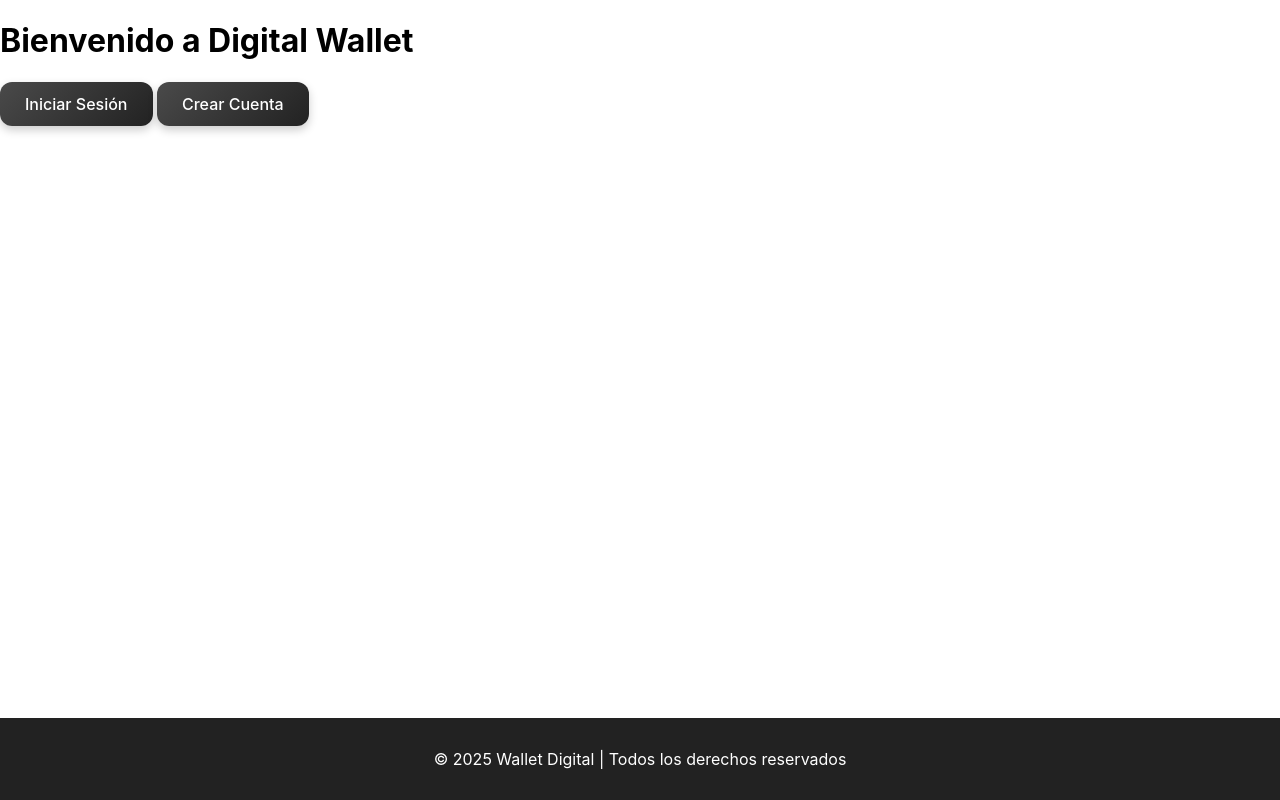
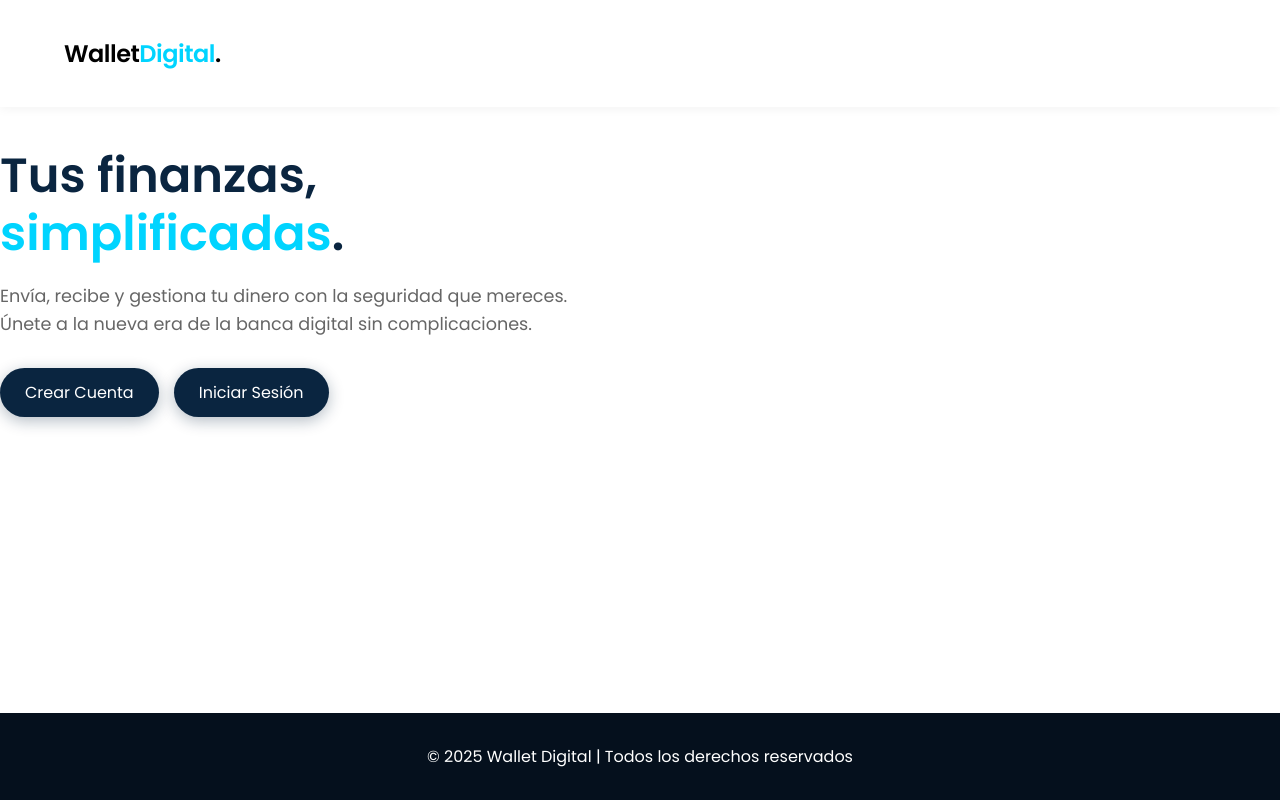
Before and after one commit to 24040011-cristian/WalletDigital, a PHP site: page / in a window 1280 px wide. Run offline with PHP 8.4, Linux system fonts and the light colour scheme; some libraries are stand-ins or nearby versions.

Commit message:
Add comments and fix styles

```diff
--- a/index.php
+++ b/index.php
@@ -13,23 +13,27 @@ if (isset($_SESSION['id'])) {
 <html lang="es">
 <head>
     <?php headContent("Bienvenido"); ?>
+
 </head>
 
 <body>
-    <header>
-        <h1>Bienvenido a Digital Wallet</h1>
+    <header class="index-header">
+        <h1>Wallet<span class="cian_color">Digital</span>.</h1>
     </header>
 
-    <main>
-    <section>
-    <div>
-      <div>
-        <a class="btn_general" href="php/login.php">Iniciar Sesión</a>
-        <a class="btn_general" href="php/signup.php">Crear Cuenta</a>
-      </div>
-    </div>
-  </section>
-  </main>
+    <main class="index-main">
+        <section class="intro-container">
+            <div class="intro-text">
+                <h2>Tus finanzas, <br><span>simplificadas</span>.</h2>
+                <p>Envía, recibe y gestiona tu dinero con la seguridad que mereces. Únete a la nueva era de la banca digital sin complicaciones.</p>
+
+                <div class="indexdiv-buttons">
+                    <a class="btn_general" href="php/signup.php">Crear Cuenta</a>
+                    <a class="btn_general" href="php/login.php">Iniciar Sesión</a>
+                </div>
+            </div>
+        </section>
+    </main>
 
     <?php footer(); ?>
 </body>
--- a/php/alerts.php
+++ b/php/alerts.php
@@ -1,8 +1,10 @@
 <?php
+// Si la sesión no está iniciada, iniciarla
 if (session_status() === PHP_SESSION_NONE) {
     session_start();
 }
 
+// Si hay una alerta en la sesión, mostrarla usando SweetAlert2
 if (!empty($_SESSION['alert']) && is_array($_SESSION['alert'])) {
     $type = $_SESSION['alert']['type'] ?? 'info';
     $msg  = $_SESSION['alert']['msg']  ?? '';
@@ -11,8 +13,10 @@ if (!empty($_SESSION['alert']) && is_array($_SESSION['alert'])) {
     $jsType = json_encode($type);
     $jsMsg  = json_encode($msg);
 
+    // Generar el script para SweetAlert2
     echo <<<HTML
 <script>
+// Si SweetAlert2 está disponible, mostrar la alerta
 if (typeof Swal !== 'undefined') {
     Swal.fire({
         icon: $jsType,
@@ -28,7 +32,7 @@ if (typeof Swal !== 'undefined') {
 }
 </script>
 HTML;
-
+    // Limpiar la alerta de la sesión después de mostrarla
     unset($_SESSION['alert']);
 }
 ?>
--- a/php/components.php
+++ b/php/components.php
@@ -1,5 +1,5 @@
 <?php
-    // Cabecera HTML
+    // Header
     function headContent($title) {
         echo '<meta charset="UTF-8">
         <meta name="viewport" content="width=device-width, initial-scale=1.0">
@@ -8,7 +8,9 @@
 
         <link rel="stylesheet" href="/walletDigital/src/css/style.css">
         <link rel="stylesheet" href="/walletDigital/src/css/form.css">
-        <link rel="stylesheet" href="/walletDigital/src/css/navbar.css">';
+        <link rel="stylesheet" href="/walletDigital/src/css/navbar.css">
+
+        <link href="https://fonts.googleapis.com/css2?family=Poppins:wght@300;400;600&display=swap" rel="stylesheet">';
     }
 
     // Footer
@@ -25,6 +27,7 @@
     // Verificar si el usuario ha iniciado sesión
     function userLogged() {
         require __DIR__ . '/conection.php';
+        // Iniciar sesión si no está iniciada
         if (session_status() === PHP_SESSION_NONE) {
             session_start();
         }
@@ -80,8 +83,8 @@
         </div>';
     }
 
-    function getProfileData()
-    {
+    // Obtener datos del perfil
+    function getProfileData() {
         require __DIR__ . '/conection.php';
         if (session_status() === PHP_SESSION_NONE) {
             session_start();
--- a/php/process.php
+++ b/php/process.php
@@ -2,6 +2,7 @@
 session_start();
 require_once "conection.php";
 
+// Procesa las acciones enviadas por formularios
 if ($_SERVER['REQUEST_METHOD'] === 'POST') {
     $accion = $_POST['accion'] ?? '';
 
@@ -143,6 +144,7 @@ if ($_SERVER['REQUEST_METHOD'] === 'POST') {
 
         if (empty($name) || empty($username) || empty($email)) {
             $_SESSION['alert'] = ['type' => 'error', 'msg' => 'Por favor, complete todos los campos.'];
+            header("Location: /walletDigital/php/profileEdit.php");
             exit;
         }
 
--- a/php/profileEdit.php
+++ b/php/profileEdit.php
@@ -58,7 +58,7 @@
                     </div>
 
                     <button class="btn_general" type="submit">Guardar</button>
-                    <button class="btn-rojo" onclick="window.history.go(-1)">Regresar</button>
+                    <button class="btn-rojo" onclick="history.back()">Regresar</button>
 
                 </form>
             </div>
--- a/src/css/cards.css
+++ b/src/css/cards.css
@@ -18,7 +18,6 @@
     background-size: cover;
     background-position: center;
     background-repeat: no-repeat;
-    box-shadow: 0 6px 20px rgba(0,0,0,0.25);
     position: relative;
     overflow: hidden;
 }
@@ -28,7 +27,6 @@
     transform: scale(1.03);
 }
 
-/* Colores de bancos */
 .bbva       { background: #0055a5; }
 .santander  { background: #ec0000; }
 .banorte    { background: #a00000; }
--- a/src/css/form.css
+++ b/src/css/form.css
@@ -1,8 +1,3 @@
-/* ================================
-   FORMULARIOS ELEGANTES GENERALES
-   ================================ */
-
-/* Contenedor principal del formulario */
 .form-wrapper {
     width: 100%;
     max-width: 480px;
@@ -10,7 +5,6 @@
     padding: 0 40px;
 }
 
-/* Tarjeta elegante */
 .form-card {
     background: #ffffff;
     padding: 35px 30px;
@@ -19,12 +13,11 @@
     border: 1px solid rgba(0,0,0,0.07);
     display: flex;
     flex-direction: column;
-    align-items: center;     /* Centra horizontalmente */
-    justify-content: center; /* Acomoda armoniosamente */
+    align-items: center;
+    justify-content: center;
     text-align: left;
 }
 
-/* Títulos del formulario */
 .form-card h2 {
     margin-top: 0;
     font-size: 28px;
@@ -38,7 +31,6 @@
     margin-bottom: 25px;
 }
 
-/* Estructura de inputs */
 .form-group {
     margin-bottom: 20px;
     text-align: left;
@@ -65,7 +57,6 @@
     box-sizing: border-box;
 }
 
-/* Enfoque elegante */
 .form-group input:focus,
 .form-group select:focus,
 .form-group textarea:focus {
@@ -75,7 +66,6 @@
     outline: none;
 }
 
-/* Texto inferior (login/signup) */
 .form-extra-text {
     margin-top: 20px;
     font-size: 14px;
@@ -92,8 +82,6 @@
     text-decoration: underline;
 }
 
-
-/* Oculta el input file */
 .hidden-input {
     display: none;
 }
@@ -102,7 +90,6 @@
     text-align: center;
 }
 
-/* Contenedor redondo */
 .profile-pic-wrapper {
     width: 140px;
     height: 140px;
@@ -114,14 +101,12 @@
     transition: all .2s ease;
 }
 
-/* Imagen */
 .profile-pic {
     width: 100%;
     height: 100%;
     object-fit: cover;
 }
 
-/* Efecto hover */
 .profile-pic-wrapper:hover {
     border-color: #4a6cf7;
     transform: scale(1.05);
@@ -137,7 +122,6 @@
     background-size: 18px;
 }
 
- /* Modals */
 .modal {
     position: fixed;
     top: 0;
--- a/src/css/navBar.css
+++ b/src/css/navBar.css
@@ -21,7 +21,7 @@
     height: 55px;
     object-fit: cover;
     border-radius: 50%;
-    border: 3px solid #4a72ff;
+    border: 2px solid #143855;
 }
 
 .user-name {
--- a/src/css/style.css
+++ b/src/css/style.css
@@ -1,8 +1,8 @@
 html, body {
-    height: 100%;       /* Ocupa toda la altura */
-    margin: 0;          /* Sin márgenes */
+    height: 100%;
+    margin: 0;
     padding: 0;
-    font-family: 'Inter', sans-serif;
+    font-family: 'Poppins', sans-serif;
 }
 
 body {
@@ -11,11 +11,11 @@ body {
 }
 
 main {
-    flex: 1;            /* Empuja el footer hacia abajo */
+    flex: 1;
 }
 
 footer {
-    background: #222;
+    background: #05101d;
     color: #fff;
     padding: 15px;
     text-align: center;
@@ -25,67 +25,135 @@ footer {
 .btn_general {
     display: inline-block;
     padding: 12px 25px;
-    background: linear-gradient(135deg, #4a4a4a, #222);
-    color: #fff;
     font-size: 16px;
     font-weight: 500;
     text-decoration: none;
     border: none;
-    border-radius: 12px;
     cursor: pointer;
-    transition: all 0.25s ease;
-    box-shadow: 0 4px 10px rgba(0,0,0,0.2);
+    border-radius: 50px;
+    transition: all 0.3s ease;
+    background-color: #0a2540;
+    color: #ffffff;
+    box-shadow: 0 4px 15px rgba(10, 37, 64, 0.3);
 }
 
-/* Hover */
 .btn_general:hover {
-    background: linear-gradient(135deg, #5c5c5c, #333);
-    transform: translateY(-3px);
-    box-shadow: 0 8px 20px rgba(0,0,0,0.3);
+    transform: translateY(-2px);
+    box-shadow: 0 6px 20px rgba(10, 37, 64, 0.4);
 }
 
-/* Active (clic) */
 .btn_general:active {
     transform: translateY(0px);
     box-shadow: 0 3px 8px rgba(0,0,0,0.2);
 }
 
-/* Para botones tipo <button> */
 button.btn_general {
-    appearance: none; /* elimina estilos por defecto */
+    appearance: none;
 }
 
-
-/* ===== Botón rojo elegante para volver ===== */
 .btn-rojo {
     display: inline-block;
     padding: 12px 25px;
-    background: linear-gradient(135deg, #d64b4b, #a02020);
-    color: #fff;
     font-size: 16px;
     font-weight: 500;
     text-decoration: none;
     border: none;
-    border-radius: 12px;
     cursor: pointer;
-    transition: all 0.25s ease;
-    box-shadow: 0 4px 10px rgba(0,0,0,0.2);
+    border-radius: 50px;
+    transition: all 0.3s ease;
+    background-color: #e35a5a;
+    color: #ffffff;
+    box-shadow: 0 4px 15px rgba(10, 37, 64, 0.3);
 }
 
-/* Hover */
 .btn-rojo:hover {
-    background: linear-gradient(135deg, #e35a5a, #b02828);
-    transform: translateY(-3px);
-    box-shadow: 0 8px 20px rgba(0,0,0,0.3);
+    transform: translateY(-2px);
+    box-shadow: 0 6px 20px rgba(10, 37, 64, 0.4);
 }
 
-/* Active */
 .btn-rojo:active {
     transform: translateY(0px);
     box-shadow: 0 3px 8px rgba(0,0,0,0.2);
 }
 
-/* Para <button> */
 button.btn-rojo {
     appearance: none;
 }
+
+
+.index-header {
+    background: #ffffff;
+    padding: 20px 5%;
+    display: flex;
+    justify-content: space-between;
+    align-items: center;
+    box-shadow: 0 2px 10px rgba(0,0,0,0.05);
+}
+
+.index-header h1 {
+    font-size: 1.5rem;
+    font-weight: 600;
+    color: var(--primary-color);
+    letter-spacing: -0.5px;
+}
+
+.main-index {
+    flex: 1;
+    display: flex;
+    align-items: center;
+    justify-content: center;
+    padding: 50px 5%;
+    background: linear-gradient(135deg, #f8f9fa 0%, #eef2f5 100%);
+}
+
+.intro-container {
+    display: flex;
+    align-items: center;
+    justify-content: space-between;
+    max-width: 1200px;
+    width: 100%;
+    gap: 40px;
+}
+
+.intro-text {
+    flex: 1;
+    max-width: 600px;
+}
+
+.intro-text h2 {
+    font-size: 3rem;
+    line-height: 1.2;
+    color: #0a2540;
+    margin-bottom: 20px;
+}
+
+.intro-text h2 span {
+    color: #00d4ff;
+}
+
+.intro-text p {
+    font-size: 1.1rem;
+    color: #666;
+    margin-bottom: 30px;
+    line-height: 1.6;
+}
+
+.indexdiv-buttons {
+    display: flex;
+    gap: 15px;
+}
+
+@media (max-width: 768px) {
+    .intro-container {
+        flex-direction: column;
+        text-align: center;
+    }
+    .indexdiv-buttons {
+        justify-content: center;
+    }
+    .intro-text h2 { font-size: 2.5rem; }
+}
+
+.cian_color {
+    color:  #00d4ff;
+}
```
Also changed, not shown: src/css/profile.css (+0 -8 lines), src/js/formCard.js (+8 -2 lines), src/js/signup.js (+7 -1 lines).
